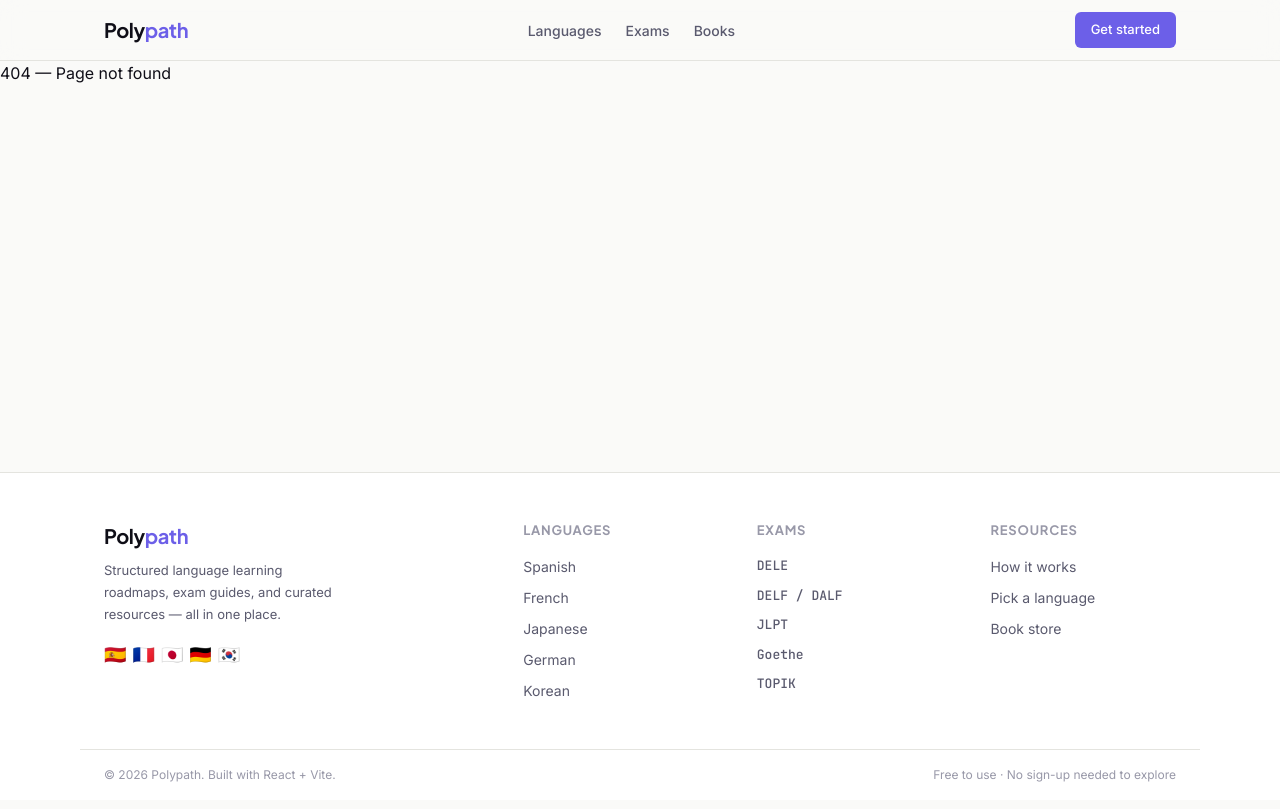
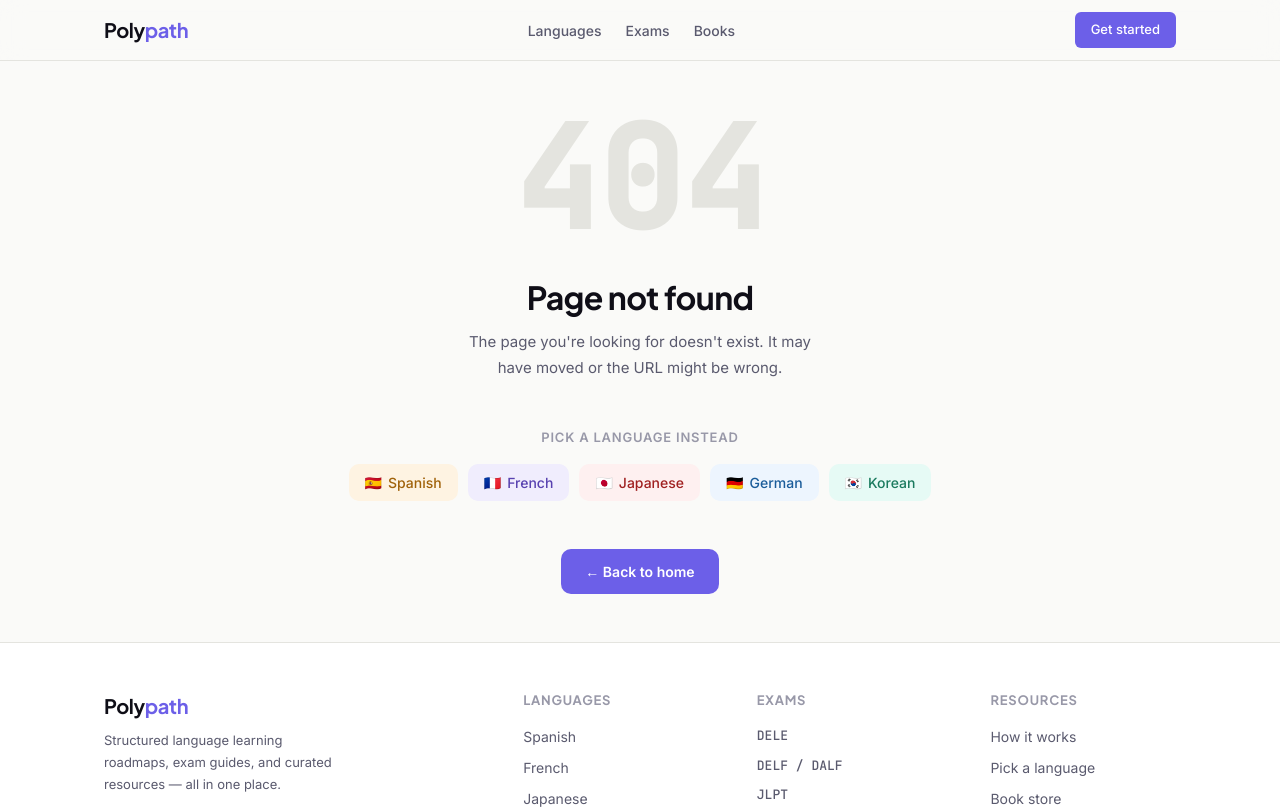
Before and after one commit to Manas3432/polypath, a React (Vite) app: page /signup in a window 1280 px wide. Shown: the top 809 px of the page. Built offline with nearby package versions, Linux system fonts and the light colour scheme.

Commit message:
feat: 404 not found page with language shortcuts

```diff
--- a/src/pages/NotFound.jsx
+++ b/src/pages/NotFound.jsx
@@ -1,4 +1,83 @@
+import { Link } from 'react-router-dom'
+
 const NotFound = () => {
-  return <div>404 — Page not found</div>
+  return (
+    <div style={{
+      minHeight: '70vh',
+      display: 'flex', flexDirection: 'column',
+      alignItems: 'center', justifyContent: 'center',
+      textAlign: 'center', padding: 'var(--space-xl) var(--space-lg)',
+    }}>
+      <div style={{
+        fontFamily: 'var(--font-mono)', fontSize: 'clamp(80px, 15vw, 140px)',
+        fontWeight: 600, color: 'var(--color-border)',
+        lineHeight: 1, marginBottom: 'var(--space-lg)', userSelect: 'none',
+      }}>
+        404
+      </div>
+
+      <h1 style={{
+        fontFamily: 'var(--font-display)',
+        fontSize: 'clamp(22px, 4vw, 32px)', fontWeight: 700,
+        color: 'var(--color-text-primary)', marginBottom: 'var(--space-sm)',
+      }}>
+        Page not found
+      </h1>
+
+      <p style={{
+        fontFamily: 'var(--font-body)', fontSize: '15px',
+        color: 'var(--color-text-secondary)', lineHeight: 1.7,
+        maxWidth: '380px', marginBottom: 'var(--space-xl)',
+      }}>
+        The page you're looking for doesn't exist. It may have moved or the URL might be wrong.
+      </p>
+
+      <div style={{ marginBottom: 'var(--space-xl)' }}>
+        <p style={{
+          fontFamily: 'var(--font-body)', fontSize: '13px',
+          color: 'var(--color-text-muted)', marginBottom: 'var(--space-md)',
+          textTransform: 'uppercase', letterSpacing: '0.06em', fontWeight: 600,
+        }}>
+          Pick a language instead
+        </p>
+        <div style={{ display: 'flex', gap: '10px', flexWrap: 'wrap', justifyContent: 'center' }}>
+          {[
+            { id: 'spanish', flag: '🇪🇸', dim: '#FEF3E2', text: '#A0620A' },
+            { id: 'french',  flag: '🇫🇷', dim: '#F0EDFD', text: '#5842B0' },
+            { id: 'japanese',flag: '🇯🇵', dim: '#FEF0F0', text: '#A02020' },
+            { id: 'german',  flag: '🇩🇪', dim: '#EDF5FE', text: '#1A5C9A' },
+            { id: 'korean',  flag: '🇰🇷', dim: '#E6FAF5', text: '#1A7A5E' },
+          ].map(lang => (
+            <Link key={lang.id} to={`/languages/${lang.id}`} style={{
+              fontFamily: 'var(--font-body)', fontSize: '14px', fontWeight: 500,
+              background: lang.dim, color: lang.text,
+              padding: '8px 16px', borderRadius: 'var(--radius-md)',
+              display: 'flex', alignItems: 'center', gap: '6px',
+              transition: 'transform 0.15s', textDecoration: 'none',
+            }}
+            onMouseEnter={e => e.currentTarget.style.transform = 'translateY(-2px)'}
+            onMouseLeave={e => e.currentTarget.style.transform = 'translateY(0)'}
+            >
+              <span>{lang.flag}</span>
+              <span style={{ textTransform: 'capitalize' }}>{lang.id}</span>
+            </Link>
+          ))}
+        </div>
+      </div>
+
+      <Link to="/" style={{
+        fontFamily: 'var(--font-body)', fontSize: '14px', fontWeight: 600,
+        background: 'var(--color-brand)', color: '#fff',
+        padding: '12px 24px', borderRadius: 'var(--radius-md)',
+        display: 'inline-block', transition: 'opacity 0.15s',
+      }}
+      onMouseEnter={e => e.currentTarget.style.opacity = '0.88'}
+      onMouseLeave={e => e.currentTarget.style.opacity = '1'}
+      >
+        ← Back to home
+      </Link>
+    </div>
+  )
 }
+
 export default NotFound
```
